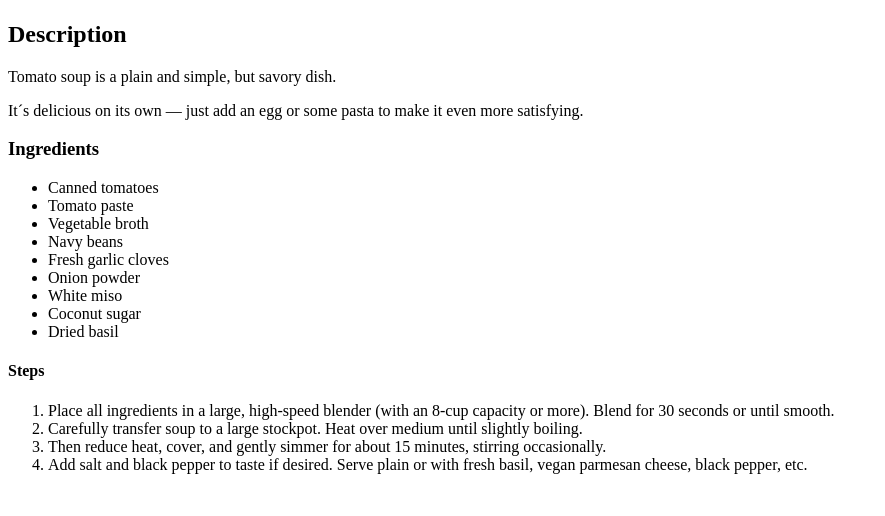
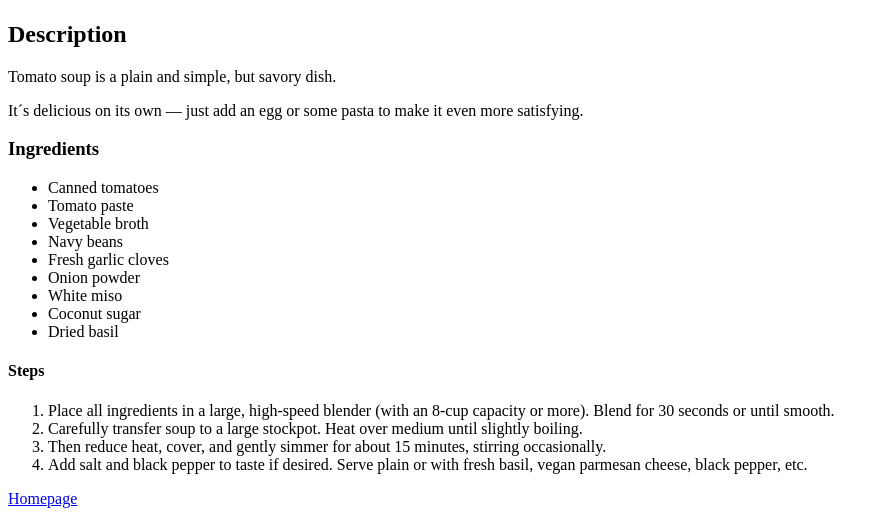
Before and after one commit to Sigurd1995/odin-recipes, a plain HTML site: page recipes/tomato-soup.html in a window 1280 px wide. Shown: the part 583-1099 px from the top of the page, without its empty margins (0-885 px from the left). Before the commit the page ends 1073 px from the top, so only its background shows below. Drawn offline with Linux system fonts and the light colour scheme.

Commit message:
Feat: add link to index.html

```diff
--- a/recipes/tomato-soup.html
+++ b/recipes/tomato-soup.html
@@ -32,6 +32,7 @@
                 <li>Then reduce heat, cover, and gently simmer for about 15 minutes, stirring occasionally.</li>
                 <li>Add salt and black pepper to taste if desired. Serve plain or with fresh basil, vegan parmesan cheese, black pepper, etc.</li>
             </ol>
+        <a href="file:///Users/Kuba/repos/odin-recipes/index.html">Homepage</a>
     </body>
 
 </html>
```
